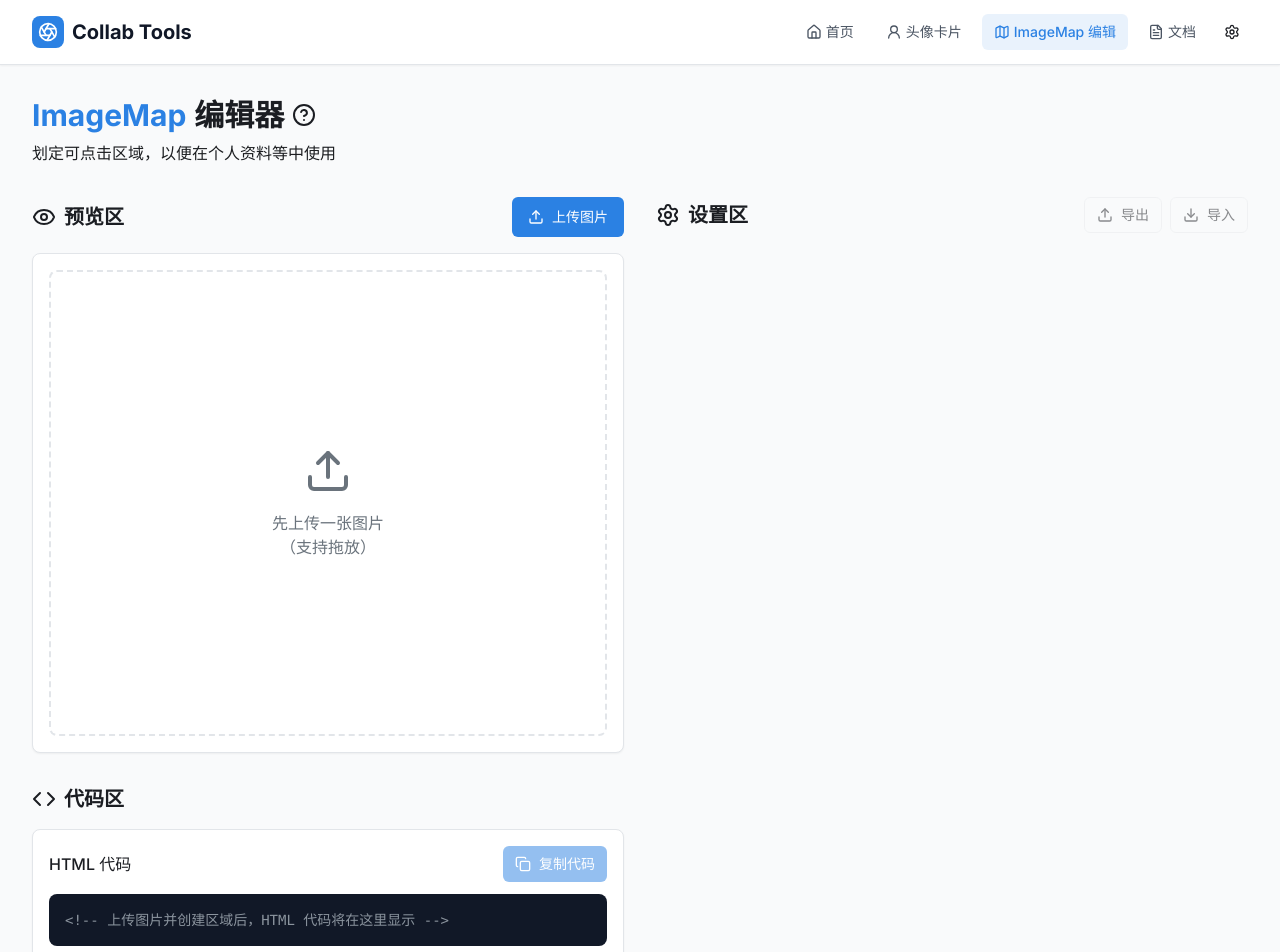
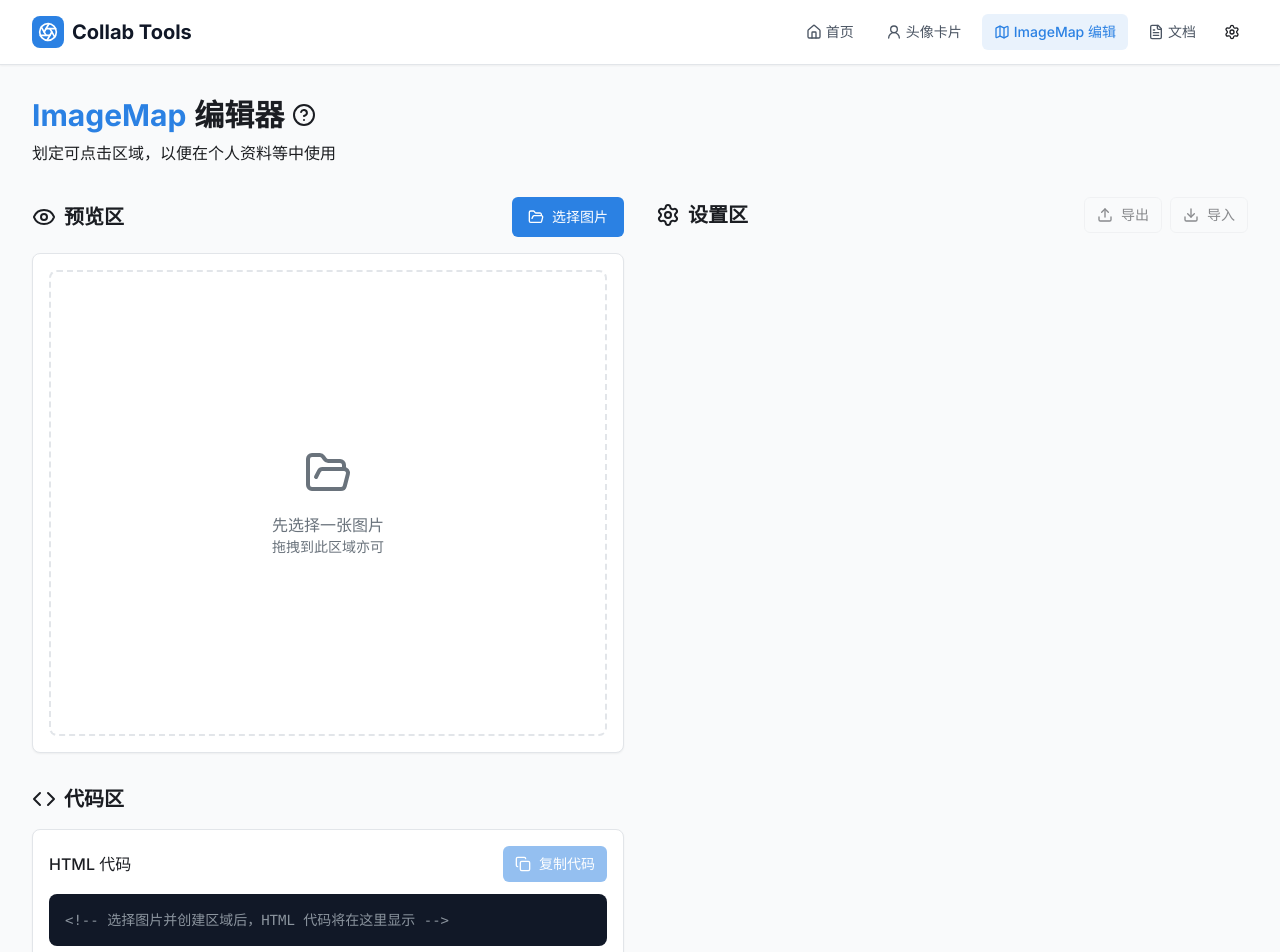
Before and after one commit to CloneWith/osu-collab-tools, a Next.js app: page /imagemap in a window 1280 px wide. Shown: the top 952 px of the page. Built offline with nearby package versions, Linux system fonts and the light colour scheme.

Commit message:
Slightly reword for incoming features

```diff
--- a/app/imagemap/page.tsx
+++ b/app/imagemap/page.tsx
@@ -27,7 +27,7 @@ import {
   Code,
   Copy,
   Download,
-  Eye,
+  Eye, FolderOpen,
   GripVertical,
   Hash,
   MoreVertical,
@@ -1102,7 +1102,7 @@ export default function ImagemapEditorPage() {
   };
 
   const generateImageMapHtml = () => {
-    if (!uploadedImage || rectangles.length === 0) return "<!-- 上传图片并创建区域后，HTML 代码将在这里显示 -->";
+    if (!uploadedImage || rectangles.length === 0) return "<!-- 选择图片并创建区域后，HTML 代码将在这里显示 -->";
 
     const name = mapName ?? "imagemap";
     const areas = rectangles
@@ -1125,7 +1125,7 @@ ${areas}
   };
 
   const generateImageMapBBCode = () => {
-    if (!uploadedImage || rectangles.length === 0) return "[i]上传图片并创建区域后，BBCode 代码将在这里显示[/i]";
+    if (!uploadedImage || rectangles.length === 0) return "[i]选择图片并创建区域后，BBCode 代码将在这里显示[/i]";
 
     const areas = rectangles
       .map(
@@ -1282,8 +1282,8 @@ ${areas}
                 <label htmlFor="image-upload">
                   <Button asChild className="cursor-pointer">
                     <span className="flex items-center gap-2">
-                      <Upload className="w-4 h-4"/>
-                      上传图片
+                      <FolderOpen className="w-4 h-4"/>
+                      选择图片
                     </span>
                   </Button>
                 </label>
@@ -1518,9 +1518,9 @@ ${areas}
                     onDrop={handleDrop}
                   >
                     <div className="text-center">
-                      <Upload className="w-12 h-12 text-muted-foreground mx-auto mb-4"/>
-                      <p className="text-muted-foreground">先上传一张图片</p>
-                      <p className="text-muted-foreground">（支持拖放）</p>
+                      <FolderOpen className="w-12 h-12 text-muted-foreground mx-auto mb-4"/>
+                      <p className="text-muted-foreground">先选择一张图片</p>
+                      <p className="text-sm text-muted-foreground">拖拽到此区域亦可</p>
                     </div>
 
                     {/* 拖放状态显示 */}
```
